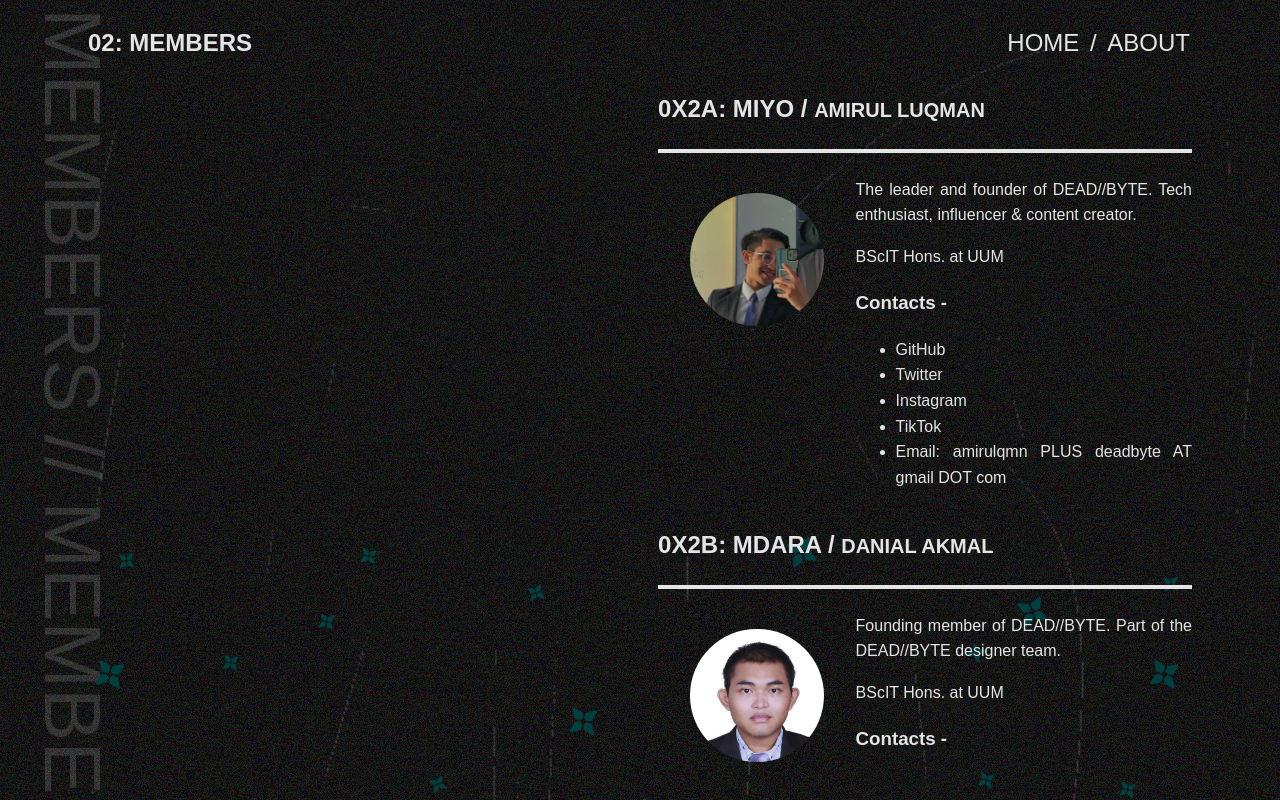
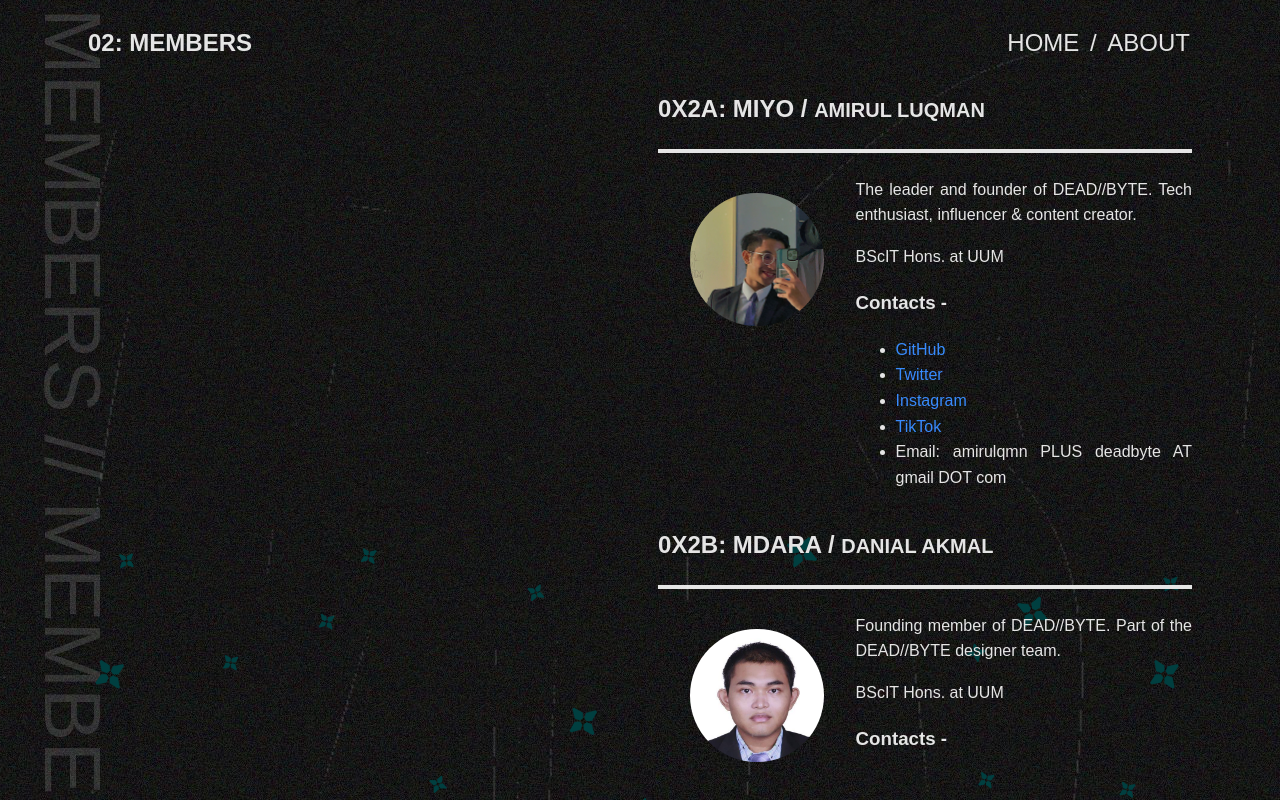
Before and after one commit to teamdeadbyte/teamdeadbyte.github.io, a plain HTML site: page members.html in a window 1280 px wide. Drawn offline with Linux system fonts and the light colour scheme; a web font is replaced by a local one.

Commit message:
Change link colours

```diff
--- a/css/content.css
+++ b/css/content.css
@@ -71,6 +71,10 @@ q {
   text-align: start;
 }
 
+.content a {
+  color: #388bfd;
+}
+
 .content-title {
   //font-family: serif;
   font-size: 5rem;
```
